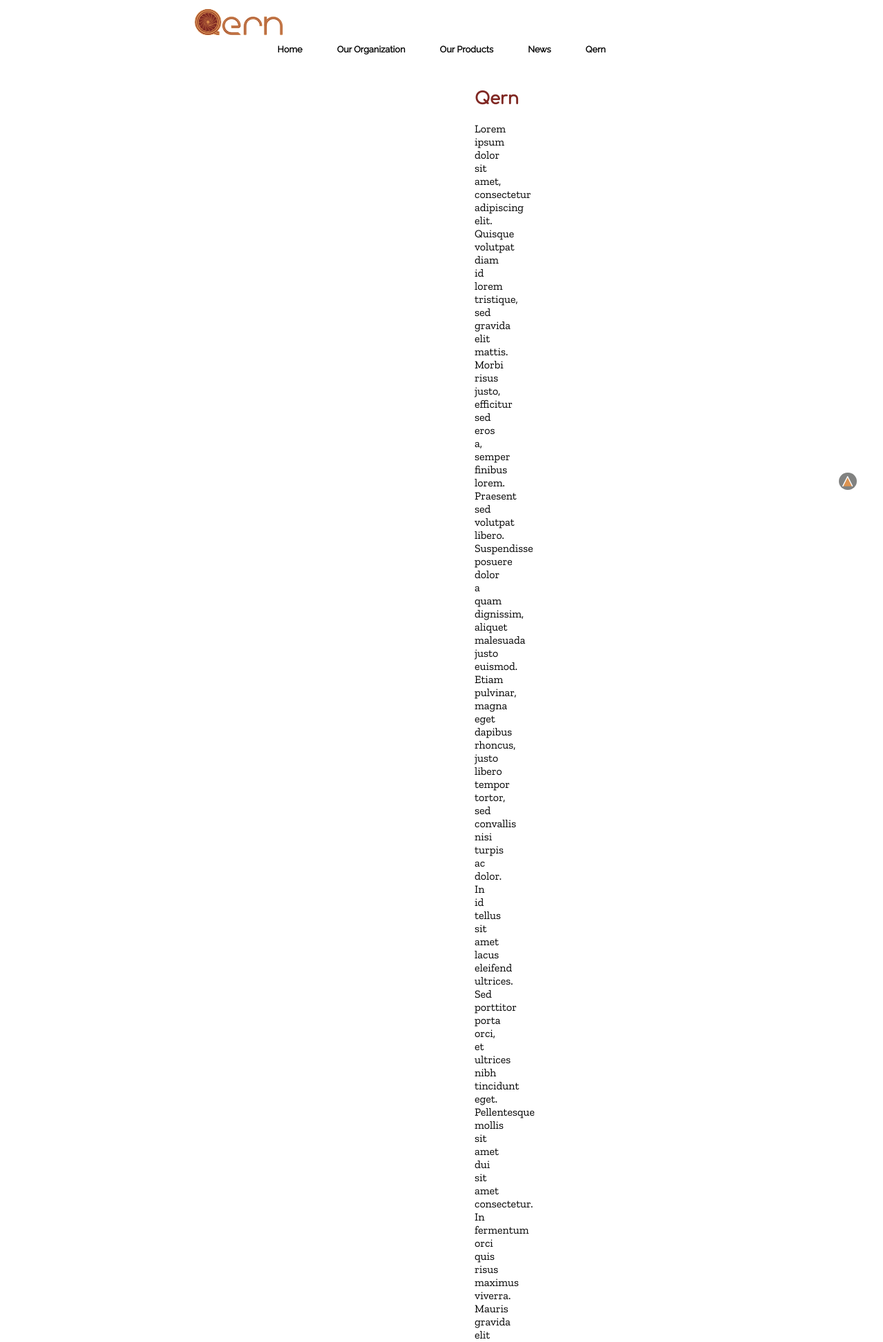
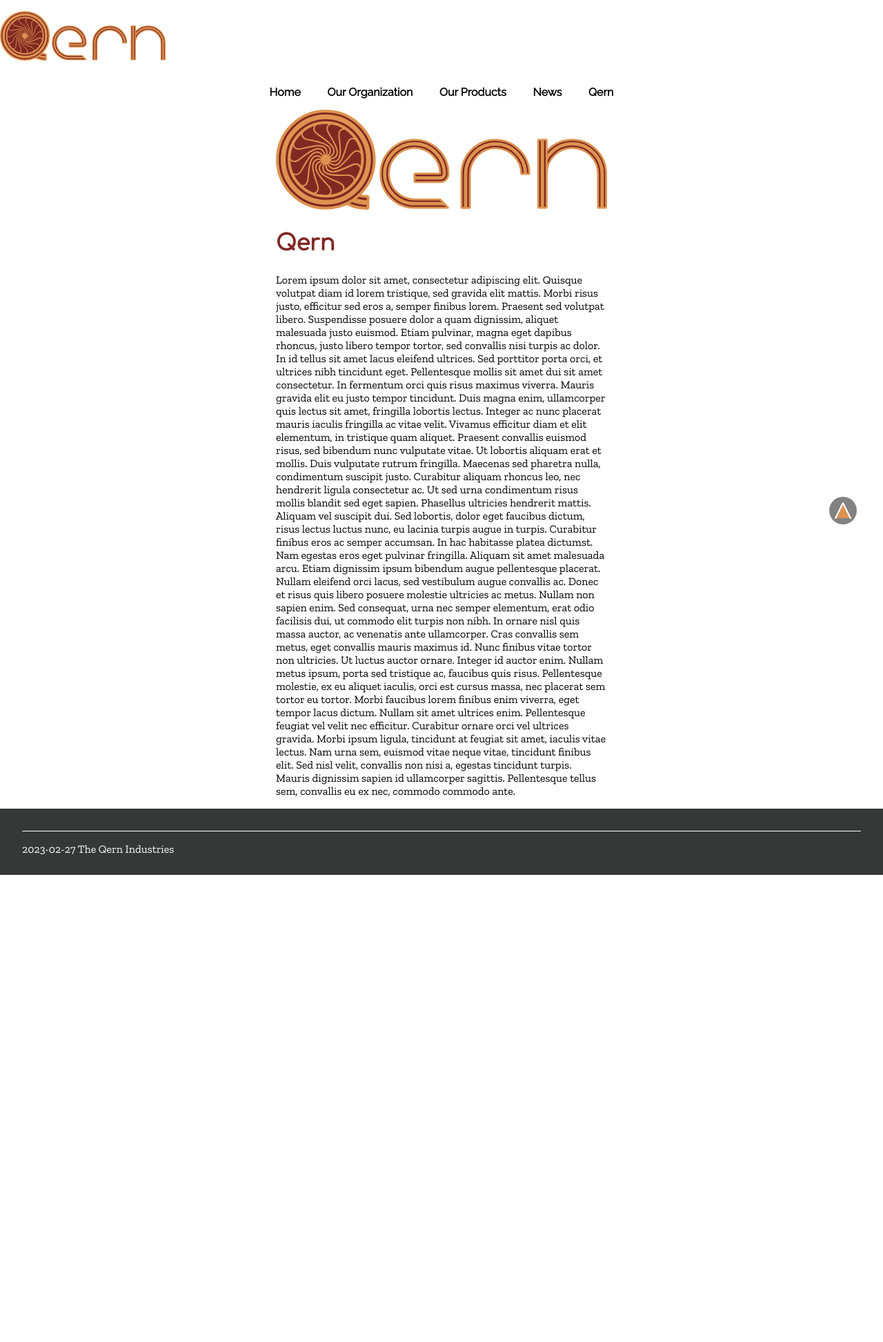
Before and after one commit to Orangian/mood-website, a PHP site: page /qern.php in a window 1280 px wide. Shown: the top 1945 px of the page at 69% size. After the commit the page ends 1268 px from the top, so only its background shows below. Run offline with PHP 8.4, Linux system fonts and the light colour scheme; data that the repository does not hold is empty.

Commit message:
Temporary index rename for brackets, update generic.css

```diff
--- a/generic.css
+++ b/generic.css
@@ -6,16 +6,14 @@
         font-weight: bolder;
         text-decoration: none;
         color: #802823;
+        font-size: 2em;
     }
 
     /* Subheading */
     .subhead {
         font-family: "Raleway";
         color: #dd9350;
-    }
-
-    .nounderline a:link, .nounderline a:visited, .nounderline a:hover, .nounderline a:active {
-        text-decoration: none;
+        font-size: 1.5em;
     }
 
     a:any-link {
@@ -25,6 +23,7 @@
     /* Normal Text */
     .text {
         font-family: "Zilla Slab";
+        font-size: 1em;
     }
 
 /* Elements */
@@ -34,25 +33,19 @@
         padding: 0;
         margin: 0;
         min-height: 100vh;
-        margin-top: 1vw;
-    }
-
-    .inner {
-        margin: 0 22.5vw 0 22.5vw;
+        margin-top: 1rem;
     }
 
     header {
-        width: 45vw;
-        margin: 0 27.5vw 0 27.5vw;
+        width: 45%;
+        margin-left: auto;
+        margin-right: auto;
     }
 
     .headlogo {
-        left: 22vw;
-        width: 10vw;
-        position: absolute;
-        height: 3vw;
-        opacity: 1;
-        overflow: visible;
+        margin-left: auto;
+        margin-right: auto;
+        width: 30ch;
     }
 
     main {
@@ -69,8 +62,8 @@
     font-family: "Raleway";
     color: #000000;
     list-style: none;
-    font-size: 1vw;
-    margin-top: 2vw;
+    font-size: 1em;
+    margin-top: 1rem;
     justify-content: space-evenly;
     padding-left: 0;
     font-weight: 900;
@@ -84,13 +77,13 @@
     width: 0;
     content: "";
     position: absolute;
-    height: .2vw;
+    height: .3ch;
     display: block;
     transition-property: width;
-    bottom: -.1vh;
+    bottom: -.1ch;
     transition: 0.32s cubic-bezier(0.42, 0.0, 0.0, 1);
     background-color: #802823;
-    border-radius: 1vw;
+    border-radius: 10px;
 
 }
 
@@ -119,10 +112,10 @@
 
 .uparrow {
     position: fixed;
-    bottom: 7vw;
+    bottom: 5vh;
     right: 3vw;
-    width: 2vw;
-    height: 2vw;
+    width: 5ch;
+    height: 5ch;
     background-color: #818281;
     display: flex;
     justify-content: center;
@@ -144,14 +137,14 @@ footer {
     background-color: #363737;
     color: white;
     width: 95%;
-    height: 4vw;
+    height: 4rem;
     margin-top: auto;
-    font-size: 1vw;
+    font-size: 0.8em;
     display: flex;
     flex-direction: column;
     padding-left: 2.5%;
     padding-right: 2.5%;
-    padding-top: 2vw;
+    padding-top: 2rem;
 }
 
 .footerbar {
```
Also changed, not shown: index.html (+85 -7 lines), 1 other file.
